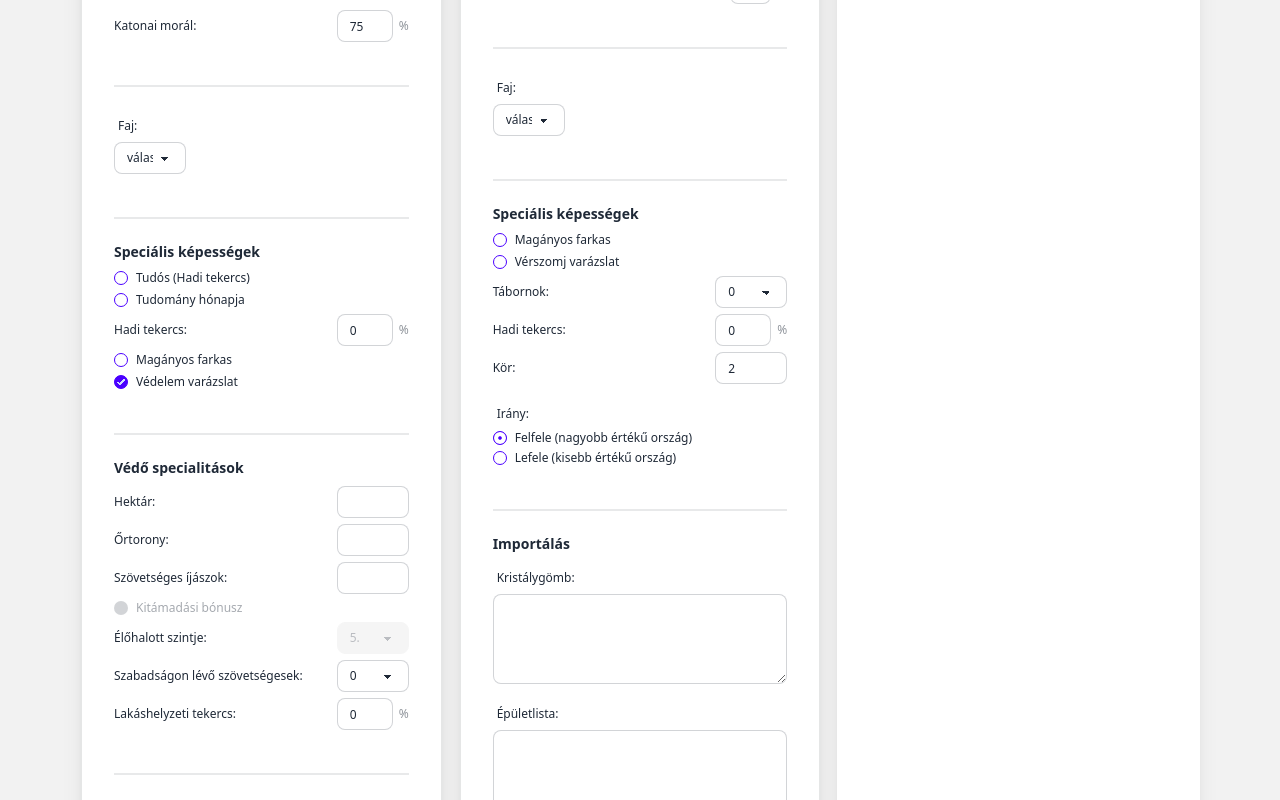
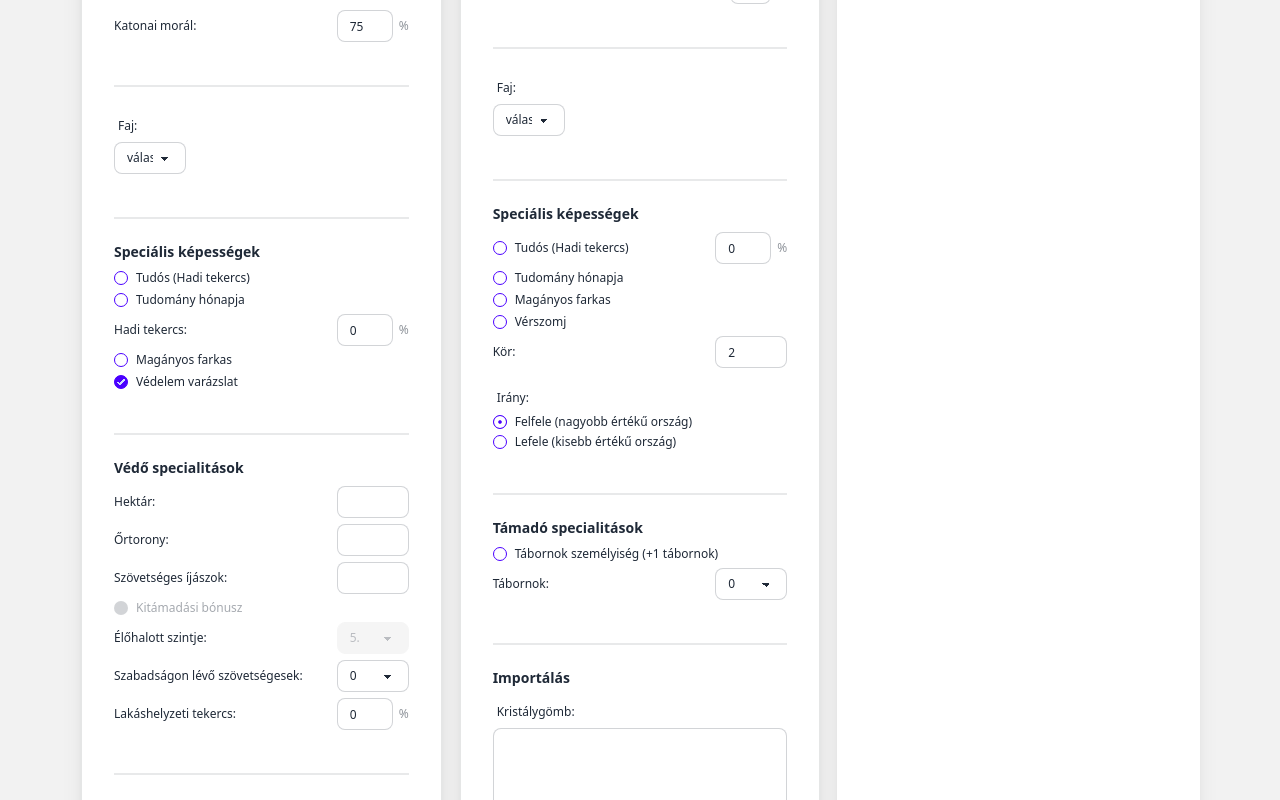
Before and after one commit to velvet07/hodito, a React app: page / in a window 1280 px wide. Shown: the part 650-1450 px from the top of the page. Built offline with nearby package versions, Linux system fonts and the light colour scheme.

Commit message:
Add attacker special abilities controls

```diff
--- a/src/calculations/war-calculator.ts
+++ b/src/calculations/war-calculator.ts
@@ -111,8 +111,8 @@ export class WarCalculator {
   // Támadóerő számítás
   static calculateAttack(settings: WarSettings): number {
     const { katona, tamado, ijsz, lovas, elit, faj, katonai_moral,
-            maganyos_farkas, verszomj, tabornok = 0, elohalott_szint = 0,
-            tudos_szazalek, irany } = settings;
+            maganyos_farkas, verszomj, tabornok = 0, tabornok_szemelyiseg = false,
+            elohalott_szint = 0, tudos_szazalek, irany } = settings;
 
     let alapTamadoero =
       katona * UNIT_VALUES.katona.tamado +
@@ -140,8 +140,9 @@ export class WarCalculator {
       tamadoero *= 1.30;
     }
 
-    // Tábornok bónusz
-    tamadoero *= (1 + (GENERAL_BONUSES[tabornok] || 0));
+    // Tábornok bónusz (személyiség +1 tábornok)
+    const effectiveTabornok = Math.min(8, tabornok + (tabornok_szemelyiseg ? 1 : 0));
+    tamadoero *= (1 + (GENERAL_BONUSES[effectiveTabornok] || 0));
 
     // Élőhalott szint
     if (faj === 'elohalott') {
--- a/src/components/WarCalculator.tsx
+++ b/src/components/WarCalculator.tsx
@@ -590,31 +590,17 @@ const WarCalculatorComponent: React.FC = () => {
                 <div className="divider"></div>
                 <h3 className="text-sm font-semibold text-base-content mb-2">Speciális képességek</h3>
                 <div className="space-y-1.5">
-                  <CheckboxInput
-                    label="Magányos farkas"
-                    checked={tamadoSettings.maganyos_farkas}
-                    onChange={(checked) => updateTamadoSettings({ maganyos_farkas: checked })}
-                  />
-                  <CheckboxInput
-                    label="Vérszomj varázslat"
-                    checked={tamadoSettings.verszomj || false}
-                    onChange={(checked) => updateTamadoSettings({ verszomj: checked })}
-                  />
-                  <div className="flex items-center justify-between gap-1.5">
-                    <label className="text-xs font-medium label-text whitespace-nowrap">Tábornok:</label>
-                    <select
-                      value={tamadoSettings.tabornok || 0}
-                      onChange={(e) => updateTamadoSettings({ tabornok: parseInt(e.target.value) })}
-                      className="select select-bordered select-sm text-xs"
-                      style={{ width: FIELD_WIDTH }}
-                    >
-                      {[0, 1, 2, 3, 4, 5, 6, 7, 8].map(num => (
-                        <option key={num} value={num}>{num}</option>
-                      ))}
-                    </select>
-                  </div>
-                  <div className="flex items-center justify-between gap-1.5">
-                    <label className="text-xs font-medium label-text whitespace-nowrap">Hadi tekercs:</label>
+                  <div className="flex items-center justify-between gap-2">
+                    <label className="flex items-center gap-2 text-xs cursor-pointer">
+                      <input
+                        type="checkbox"
+                        className="checkbox checkbox-primary"
+                        style={{ width: '14px', height: '14px' }}
+                        checked={tamadoSettings.tudos || false}
+                        onChange={(e) => updateTamadoSettings({ tudos: e.target.checked })}
+                      />
+                      <span>Tudós (Hadi tekercs)</span>
+                    </label>
                     <div className="flex items-center gap-1.5" style={{ width: FIELD_WIDTH }}>
                       <input
                         type="text"
@@ -625,6 +611,21 @@ const WarCalculatorComponent: React.FC = () => {
                       <span className="text-xs text-base-content/50">%</span>
                     </div>
                   </div>
+                  <CheckboxInput
+                    label="Tudomány hónapja"
+                    checked={tamadoSettings.tudomany_honapja || false}
+                    onChange={(checked) => updateTamadoSettings({ tudomany_honapja: checked })}
+                  />
+                  <CheckboxInput
+                    label="Magányos farkas"
+                    checked={tamadoSettings.maganyos_farkas}
+                    onChange={(checked) => updateTamadoSettings({ maganyos_farkas: checked })}
+                  />
+                  <CheckboxInput
+                    label="Vérszomj"
+                    checked={tamadoSettings.verszomj || false}
+                    onChange={(checked) => updateTamadoSettings({ verszomj: checked })}
+                  />
                   <div className="flex items-center justify-between gap-1.5">
                     <label className="text-xs font-medium label-text whitespace-nowrap">Kör:</label>
                     <input
@@ -665,6 +666,32 @@ const WarCalculatorComponent: React.FC = () => {
                         <span>Lefele (kisebb értékű ország)</span>
                       </label>
                     </div>
+                  </div>
+                </div>
+              </div>
+
+              {/* Támadó specialitások */}
+              <div className="pt-2">
+                <div className="divider"></div>
+                <h3 className="text-sm font-semibold text-base-content mb-2">Támadó specialitások</h3>
+                <div className="space-y-1.5">
+                  <CheckboxInput
+                    label="Tábornok személyiség (+1 tábornok)"
+                    checked={tamadoSettings.tabornok_szemelyiseg || false}
+                    onChange={(checked) => updateTamadoSettings({ tabornok_szemelyiseg: checked })}
+                  />
+                  <div className="flex items-center justify-between gap-1.5">
+                    <label className="text-xs font-medium label-text whitespace-nowrap">Tábornok:</label>
+                    <select
+                      value={tamadoSettings.tabornok || 0}
+                      onChange={(e) => updateTamadoSettings({ tabornok: parseInt(e.target.value) })}
+                      className="select select-bordered select-sm text-xs"
+                      style={{ width: FIELD_WIDTH }}
+                    >
+                      {[0, 1, 2, 3, 4, 5, 6, 7, 8].map(num => (
+                        <option key={num} value={num}>{num}</option>
+                      ))}
+                    </select>
                   </div>
                 </div>
               </div>
```
